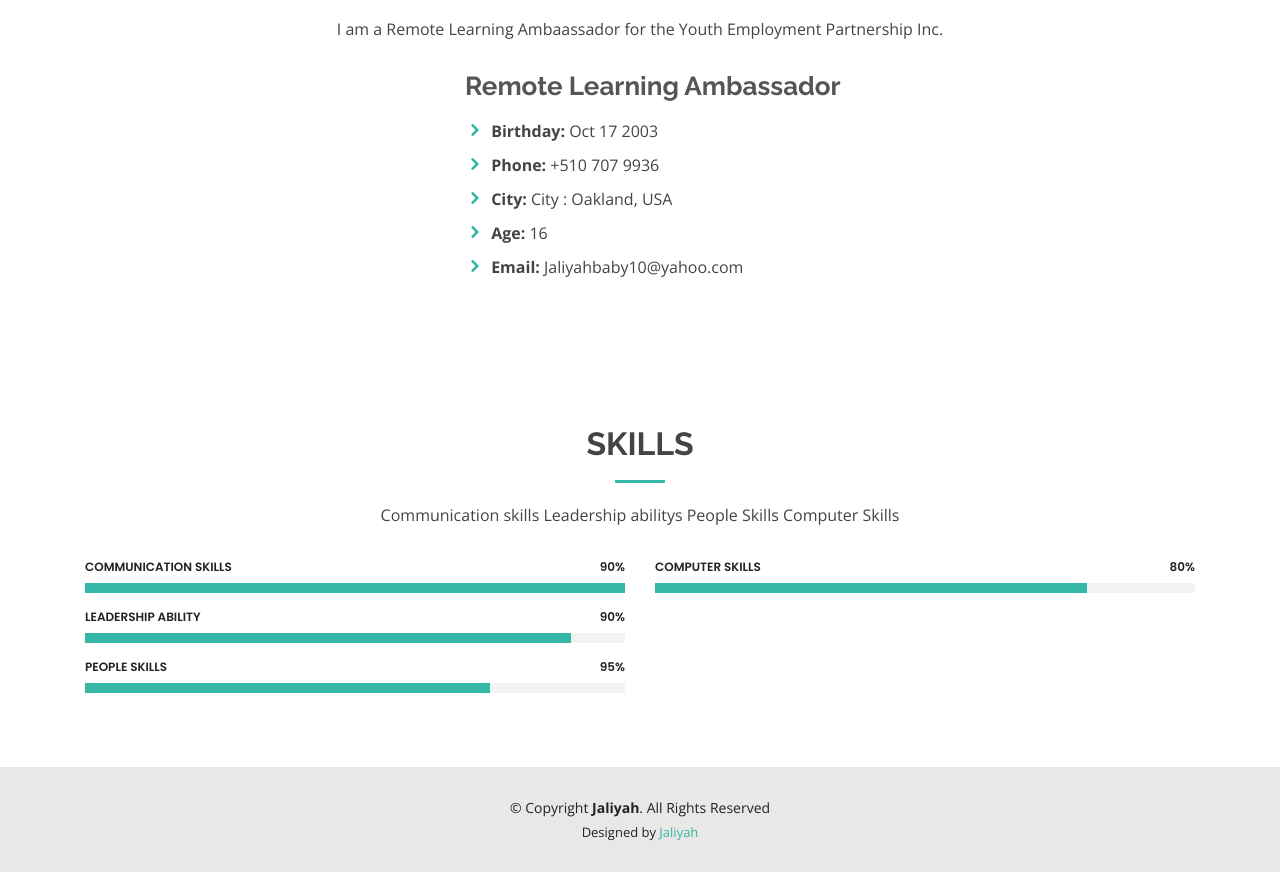
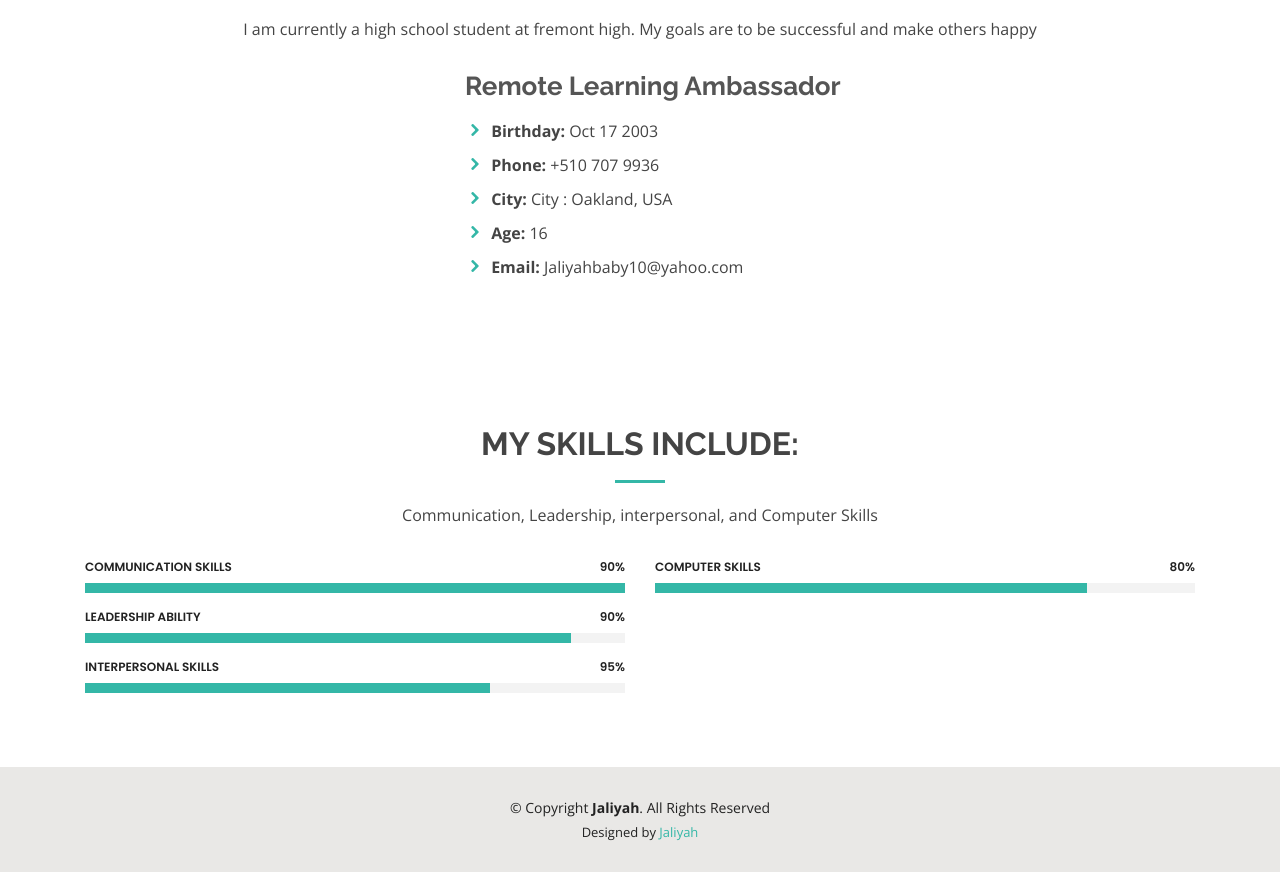
Before and after one commit to jaliyahbaby10/jaliyahbaby10.github.io, a plain HTML site: page about.html in a window 1280 px wide. Shown: the part 171-1043 px from the top of the page. Drawn offline with nearby package versions, Linux system fonts and the light colour scheme.

Commit message:
Update about.html

```diff
--- a/about.html
+++ b/about.html
@@ -75,7 +75,7 @@
 
         <div class="section-title">
           <h2>About</h2>
-          <p>I am a Remote Learning Ambaassador for the Youth Employment Partnership Inc. </p>
+          <p>I am currently a high school student at fremont high. My goals are to be successful and make others happy </p>
         </div>
 
         <div class="row">
@@ -117,10 +117,10 @@
       <div class="container" data-aos="fade-up">
 
         <div class="section-title">
-          <h2>Skills</h2>
-          <p>Communication skills
-           Leadership abilitys
-           People Skills
+          <h2>My Skills include: </h2>
+          <p>Communication,
+           Leadership,
+           interpersonal, and
            Computer Skills
            </p>
         </div>
@@ -144,7 +144,7 @@
             </div>
 
             <div class="progress">
-              <span class="skill"> People Skills <i class="val">95%</i></span>
+              <span class="skill"> interpersonal Skills <i class="val">95%</i></span>
               <div class="progress-bar-wrap">
                 <div class="progress-bar" role="progressbar" aria-valuenow="75" aria-valuemin="0" aria-valuemax="100"></div>
               </div>
```
